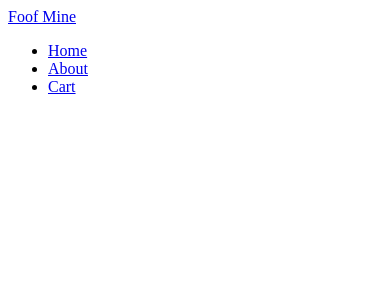
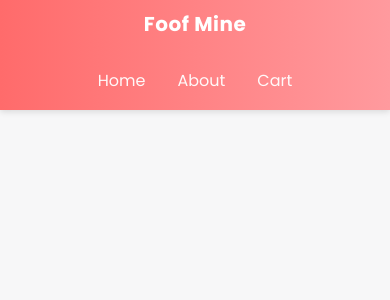
Before and after one commit to SandaruAbenayake/foodmine, an Angular app: page / in a window 390 px wide. Shown: the top 300 px of the page. Built offline with nearby package versions, Linux system fonts and the light colour scheme.

Commit message:
Add header and global styles for improved layout and responsiveness

```diff
--- a/src/app/header/header.css
+++ b/src/app/header/header.css
@@ -0,0 +1,135 @@
+header {
+  background: linear-gradient(90deg,#ff6b6b,#ff9a9e);
+  color: #fff;
+  box-shadow: 0 2px 8px rgba(0,0,0,0.12);
+  position: sticky;
+  top: 0;
+  z-index: 1000;
+}
+
+header .container {
+  max-width: 1200px;
+  margin: 0 auto;
+  padding: 12px 16px;
+  display: flex;
+  align-items: center;
+  justify-content: space-between;
+  gap: 16px;
+}
+
+header .logo {
+  font-weight: 700;
+  font-size: 1.25rem;
+  color: #fff;
+  text-decoration: none;
+  letter-spacing: 0.3px;
+}
+
+header nav ul {
+  margin: 0;
+  padding: 0;
+  list-style: none;
+  display: flex;
+  gap: 12px;
+  align-items: center;
+}
+
+header nav ul li a {
+  color: rgba(255,255,255,0.95);
+  text-decoration: none;
+  padding: 8px 10px;
+  border-radius: 6px;
+  transition: background 0.18s, color 0.18s, transform 0.12s;
+  display: inline-block;
+}
+
+header nav ul li a:hover,
+header nav ul li a:focus {
+  background: rgba(255,255,255,0.12);
+  transform: translateY(-1px);
+  outline: none;
+}
+
+@media (max-width: 640px) {
+  header .container {
+    flex-direction: column;
+    align-items: stretch;
+  }
+  header nav ul {
+    justify-content: center;
+    flex-wrap: wrap;
+  }
+  header .logo {
+    text-align: center;
+    width: 100%;
+    margin-bottom: 6px;
+  }
+}
+header {
+    background: linear-gradient(90deg,#ff6b6b,#ff9a9e);
+    color: #fff;
+    box-shadow: 0 2px 6px rgba(0,0,0,0.12);
+    position: sticky;
+    top: 0;
+    z-index: 1000;
+}
+
+header .container {
+    max-width: 1100px;
+    margin: 0 auto;
+    padding: 10px 16px;
+    display: flex;
+    align-items: center;
+    justify-content: space-between;
+    gap: 16px;
+}
+
+header .logo {
+    font-weight: 700;
+    font-size: 1.25rem;
+    color: #fff;
+    text-decoration: none;
+    letter-spacing: 0.5px;
+}
+
+header nav ul {
+    margin: 0;
+    padding: 0;
+    list-style: none;
+    display: flex;
+    gap: 12px;
+    align-items: center;
+}
+
+header nav ul li a {
+    color: rgba(255,255,255,0.95);
+    text-decoration: none;
+    padding: 8px 10px;
+    border-radius: 6px;
+    transition: background 0.18s, color 0.18s, transform 0.12s;
+    display: inline-block;
+}
+
+header nav ul li a:hover,
+header nav ul li a:focus {
+    background: rgba(255,255,255,0.12);
+    transform: translateY(-1px);
+    outline: none;
+}
+
+/* Responsive: stack nav on small screens */
+@media (max-width: 640px) {
+    header .container {
+        flex-direction: column;
+        align-items: stretch;
+    }
+    header nav ul {
+        justify-content: center;
+        flex-wrap: wrap;
+    }
+    header .logo {
+        text-align: center;
+        width: 100%;
+        margin-bottom: 6px;
+    }
+}
--- a/src/styles.css
+++ b/src/styles.css
@@ -1 +1,79 @@
-/* You can add global styles to this file, and also import other style files */
+@import url('https://fonts.googleapis.com/css2?family=Poppins:wght@300;400;600;700&display=swap');
+
+:root {
+	--container-max: 1200px;
+	--bp-mobile: 768px;
+	--bp-tablet: 1024px;
+	--color-bg: #f7f7f8;
+	--color-text: #1f1f23;
+	--accent: #ff6b6b;
+}
+
+* { box-sizing: border-box; }
+html, body { height: 100%; }
+body {
+	margin: 0;
+	font-family: 'Poppins', system-ui, -apple-system, 'Segoe UI', Roboto, 'Helvetica Neue', Arial;
+	font-weight: 400;
+	color: var(--color-text);
+	background: var(--color-bg);
+	-webkit-font-smoothing: antialiased;
+	-moz-osx-font-smoothing: grayscale;
+	line-height: 1.45;
+}
+
+.container {
+	max-width: var(--container-max);
+	margin: 0 auto;
+	padding: 0 16px;
+}
+
+h1,h2,h3,h4,h5,h6 {
+	margin: 0 0 0.5rem 0;
+	font-weight: 700;
+	line-height: 1.15;
+}
+
+p { margin: 0 0 1rem 0; }
+
+a { color: var(--accent); text-decoration: none; }
+a:hover { text-decoration: underline; }
+
+button, input, textarea, select { font-family: inherit; font-size: inherit; }
+
+img { max-width: 100%; height: auto; display: block; }
+
+.btn {
+	display: inline-block;
+	padding: 0.5rem 1rem;
+	border-radius: 8px;
+	background: var(--accent);
+	color: #fff;
+	border: none;
+	cursor: pointer;
+	font-weight: 600;
+	text-decoration: none;
+}
+
+.form-control {
+	width: 100%;
+	padding: 0.5rem;
+	border: 1px solid #e6e6e6;
+	border-radius: 6px;
+}
+
+table { width: 100%; border-collapse: collapse; }
+th, td { padding: 0.5rem; border: 1px solid #eee; text-align: left; }
+
+.text-center { text-align: center; }
+
+/* Responsive container adjustments */
+@media (max-width: var(--bp-tablet)) {
+	:root { --container-max: 900px; }
+}
+
+@media (max-width: var(--bp-mobile)) {
+	:root { --container-max: 720px; }
+	body { font-size: 15px; }
+	.container { padding: 0 12px; }
+}
```
